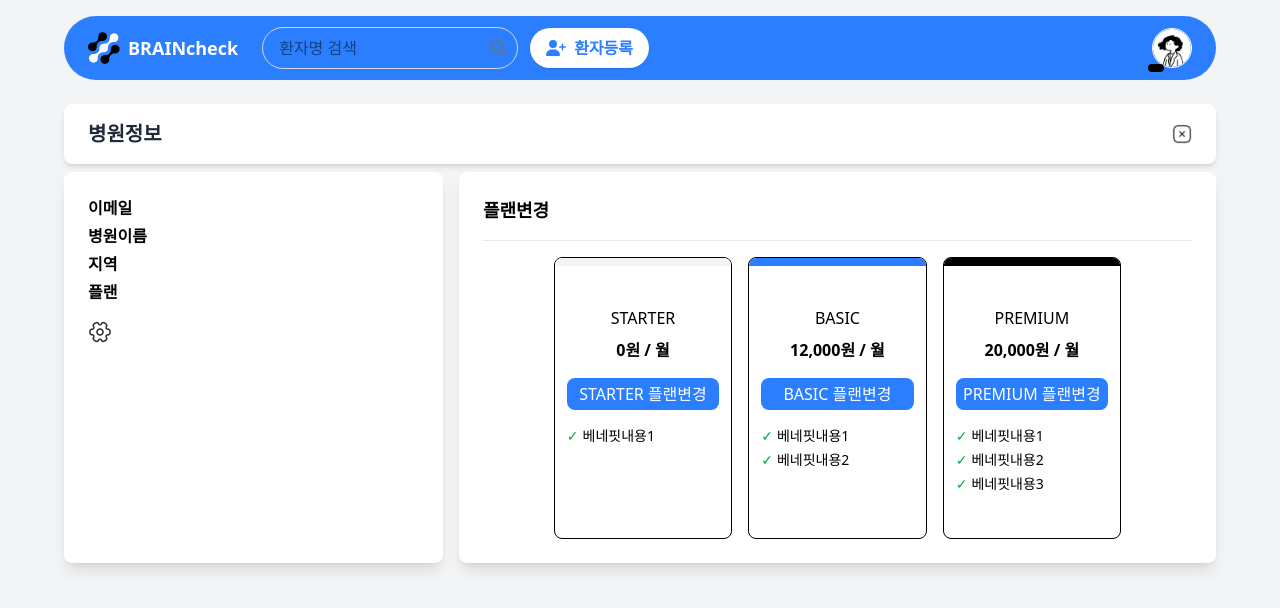
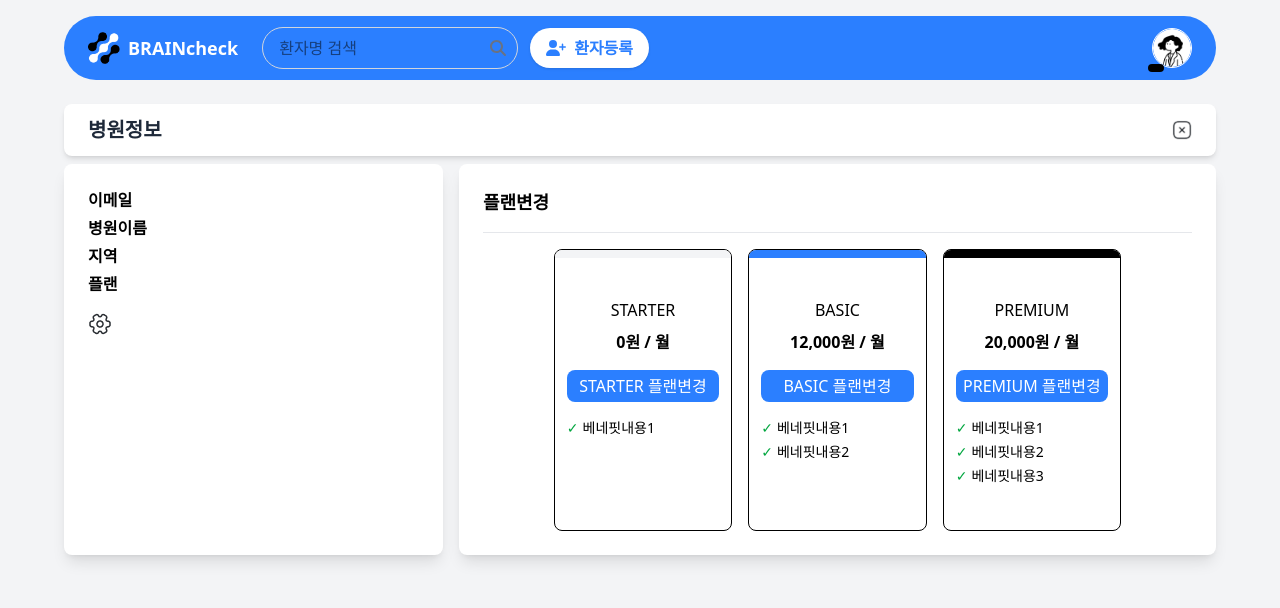
Before and after one commit to totorotail/vue-screening-test, a Vue app: page /hospital-info in a window 1280 px wide. Shown: the top 608 px of the page. Built offline with nearby package versions, Linux system fonts and the light colour scheme; what vue-google-charts would draw is missing.

Commit message:
feat: hospital-info-page ui-update

```diff
--- a/src/pages/HospitalInfoPage.vue
+++ b/src/pages/HospitalInfoPage.vue
@@ -60,7 +60,7 @@ const closePage = () => {
         <WideLogo class="w-[90%] max-w-[1400px] mt-4 mb-6" :showSearch="true" :userPlan="userInfo.plan" />
 
         <div
-            class="w-[90%] max-w-[1400px] flex justify-between items-center bg-white px-6 py-4 shadow-md rounded-lg mb-2">
+            class="w-[90%] max-w-[1400px] flex justify-between items-center bg-white px-6 py-3 shadow-md rounded-lg mb-2">
             <h2 class="text-xl font-semibold text-gray-800">병원정보</h2>
             <button @click="closePage" class="text-gray-500 hover:text-gray-700">
                 <img src="../assets/close-icon.png" class="w-5 h-5" alt="닫기" />
```
